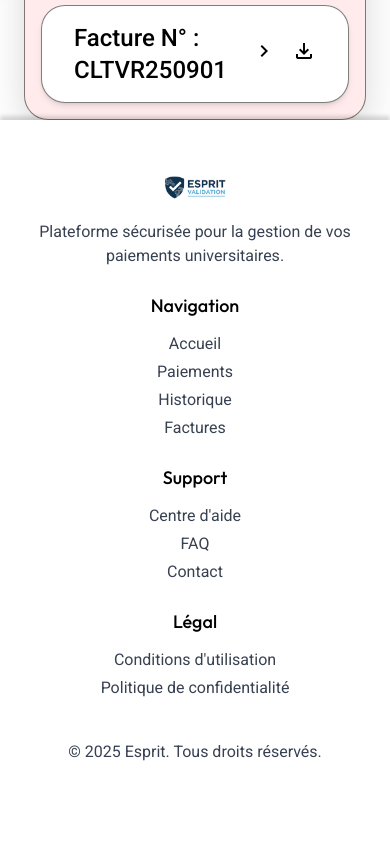
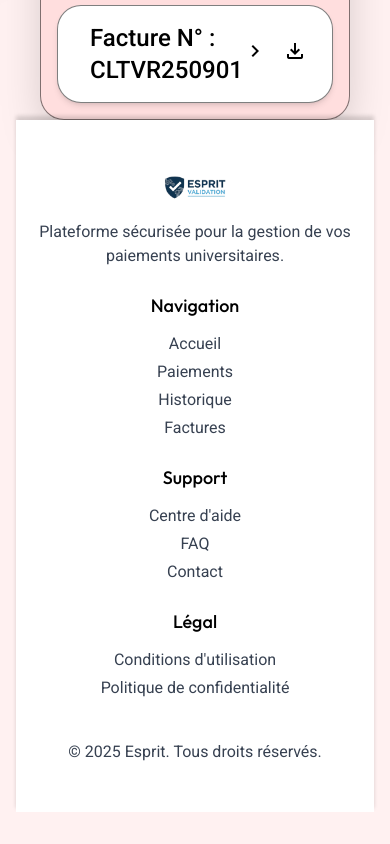
Before and after one commit to Zaineb-Messaoudi/integration-web, a website: page src/pages/factures.html in a window 390 px wide. Shown: the part 900-1744 px from the top of the page. Before the commit the page ends 1712 px from the top, so only its background shows below. Drawn offline with nearby package versions, Linux system fonts and the light colour scheme; a web font is replaced by a local one.

Commit message:
Update factures.html

```diff
--- a/src/pages/factures.html
+++ b/src/pages/factures.html
@@ -37,8 +37,11 @@
 
 <body class="bg-white font-roboto antialiased">
 
-<div include-html="/src/components/navbar.html"></div>
 
+    <div include-html="../components/navbar.html"></div>
+
+<!-- Main Content -->
+<main class="lg:mt-[60px] px-4 lg:px-0 bg-[rgba(251,59,59,0.07)] min-h-[600px] lg:min-h-[700px] pb-8 lg:pb-8">
 <main class="pt-15 pb-50 max-w-7xl mx-auto px-6 lg:px-8">
     <section class="mt-12 flex flex-col sm:flex-row gap-6 justify-center lg:justify-start">
         <button class="flex items-center justify-center gap-3 px-6 py-4 bg-primary-light rounded-full shadow-xl hover:shadow-2xl transition">
@@ -122,8 +125,10 @@
     </section>
 </main>
 
-<div include-html="/src/components/footer.html"></div>
-<script src="/src/scripts/include.js"></script>
+
+    <div include-html="../components/footer.html"></div>
+
+    <script src="../scripts/include.js"></script>
 
 </body>
 </html>
```
